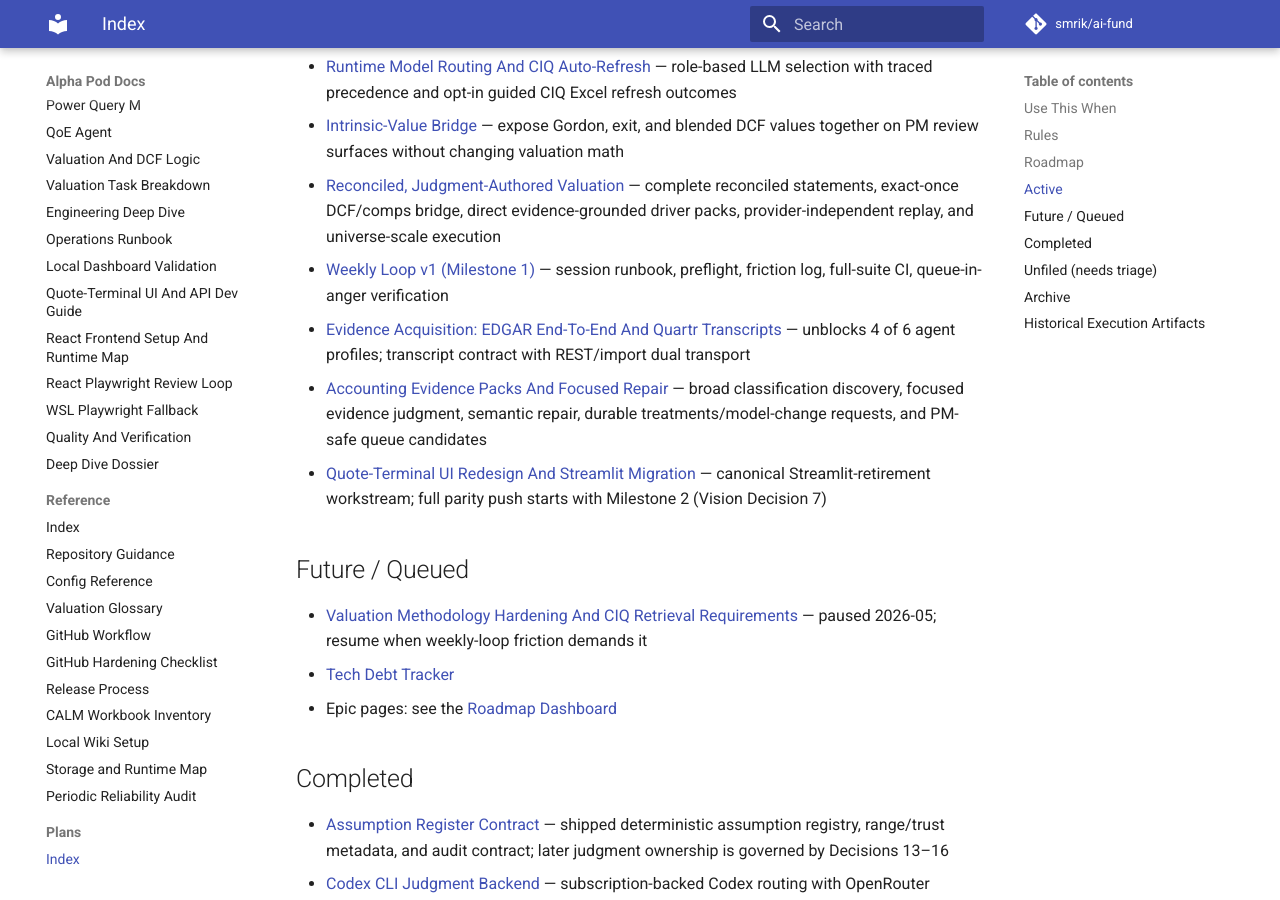
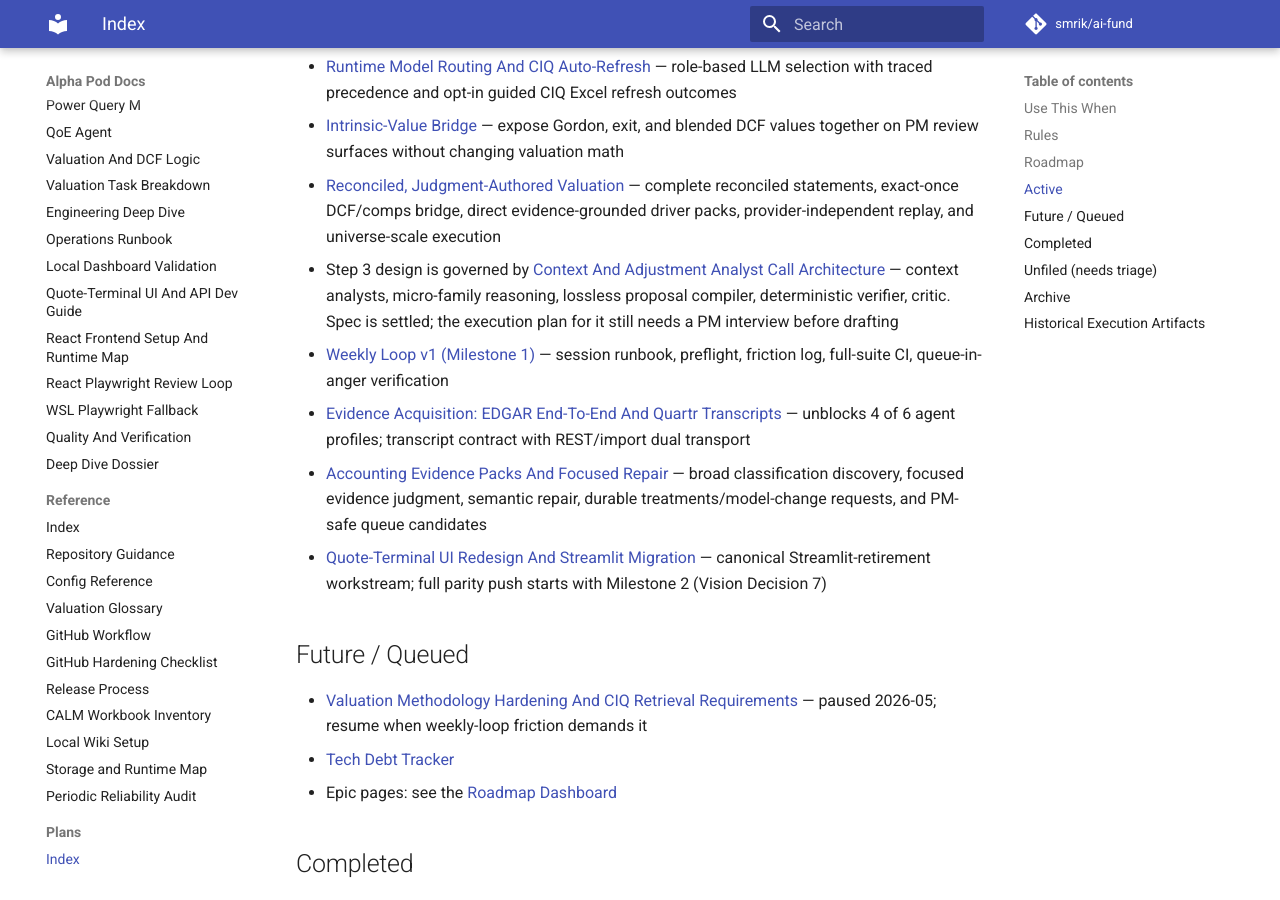
Before and after one commit to smrik/ai-fund, an MkDocs documentation site: the page built from docs/plans/index.md, in a window 1280 px wide and 900 px high, scrolled down 1038 px. Built offline with MkDocs 1.6.1 and Material for MkDocs 9.7.7, drawn with Linux system fonts in a browser that asks for light colours; comment, search, counter and statistics services are not loaded.

Commit message:
docs: register the analyst-call spec and agent-skills config
Point the plan registry at the settled Context And Adjustment Analyst Call
Architecture spec, and note that its execution plan still needs a PM interview
(CLAUDE.md rule 2) rather than being drafted cold.

AGENTS.md gains a pointer to docs/agents/, which only CLAUDE.md referenced —
despite AGENTS.md being the designated map for all coding agents.

Co-Authored-By: Claude Opus 5 <noreply@anthropic.com>

```diff
--- a/docs/plans/index.md
+++ b/docs/plans/index.md
@@ -30,6 +30,7 @@ If you need to know what is being built, what shipped, and what is queued, use t
 - [Runtime Model Routing And CIQ Auto-Refresh](./active/2026-08-01-runtime-model-routing-and-ciq-auto-refresh.md) — role-based LLM selection with traced precedence and opt-in guided CIQ Excel refresh outcomes
 - [Intrinsic-Value Bridge](./active/2026-08-01-intrinsic-value-bridge.md) — expose Gordon, exit, and blended DCF values together on PM review surfaces without changing valuation math
 - [Reconciled, Judgment-Authored Valuation](./active/2026-07-25-reconciled-statement-ledger.md) — complete reconciled statements, exact-once DCF/comps bridge, direct evidence-grounded driver packs, provider-independent replay, and universe-scale execution
+  - Step 3 design is governed by [Context And Adjustment Analyst Call Architecture](../design-docs/context-and-adjustment-analyst-call-architecture-spec.md) — context analysts, micro-family reasoning, lossless proposal compiler, deterministic verifier, critic. Spec is settled; the execution plan for it still needs a PM interview before drafting
 - [Weekly Loop v1 (Milestone 1)](./active/2026-06-12-weekly-loop-v1.md) — session runbook, preflight, friction log, full-suite CI, queue-in-anger verification
 - [Evidence Acquisition: EDGAR End-To-End And Quartr Transcripts](./active/2026-06-13-evidence-acquisition-edgar-quartr.md) — unblocks 4 of 6 agent profiles; transcript contract with REST/import dual transport
 - [Accounting Evidence Packs And Focused Repair](./active/2026-07-11-accounting-evidence-packs-focused-repair.md) — broad classification discovery, focused evidence judgment, semantic repair, durable treatments/model-change requests, and PM-safe queue candidates
```
Also changed, not shown: AGENTS.md (+8 -0 lines).
